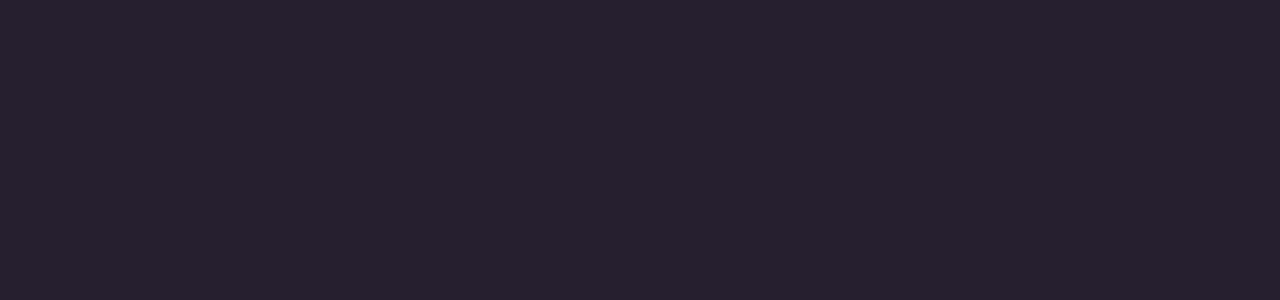
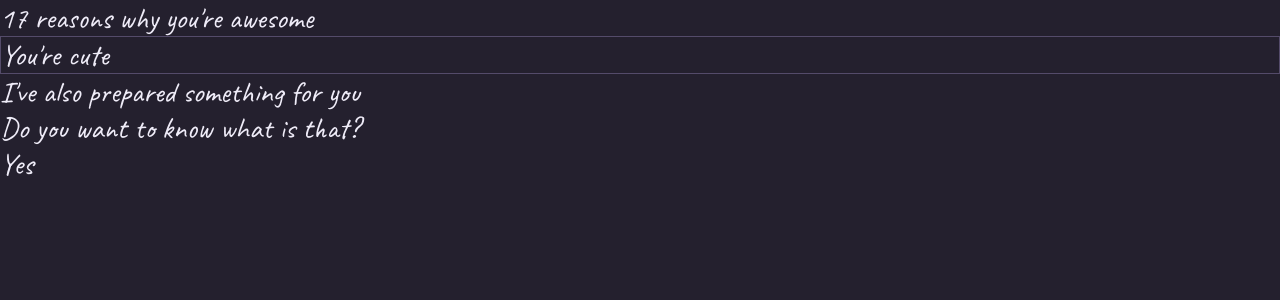
Before and after one commit to aandrku/my-love-of-my-life, a React (Vite) app: page /why in a window 1280 px wide. Before the commit this address had no page. Shown: the top 300 px of the page. Built offline with nearby package versions, Linux system fonts and the light colour scheme.

Commit message:
add carousel for the reasons page, start challenge 1

```diff
--- a/package.json
+++ b/package.json
@@ -11,6 +11,8 @@
   },
   "dependencies": {
     "@tailwindcss/vite": "^4.1.10",
+    "embla-carousel-react": "^8.6.0",
+    "motion": "^12.19.1",
     "react": "^19.1.0",
     "react-dom": "^19.1.0",
     "react-router": "^7.6.2",
--- a/src/components/App/App.tsx
+++ b/src/components/App/App.tsx
@@ -1,11 +1,18 @@
 import { BrowserRouter, Route, Routes } from 'react-router';
 import LandingPage from '../pages/LandingPage';
+import WhyYouReAwesomePage from '../pages/WhyYouReAwesomePage';
+import { GiftInstructionsPage } from '../pages/GiftInstructionsPage';
 
 export function App() {
   return (
     <BrowserRouter>
       <Routes>
         <Route index element={<LandingPage />}></Route>
+        <Route path="/why" element={<WhyYouReAwesomePage />}></Route>
+        <Route
+          path="/gift-instructions"
+          element={<GiftInstructionsPage />}
+        ></Route>
       </Routes>
     </BrowserRouter>
   );
--- /dev/null
+++ b/src/components/carousels/ReasonsCarousel.tsx
@@ -0,0 +1,23 @@
+import useEmblaCarousel from 'embla-carousel-react';
+
+interface Props {
+  reasons: string[];
+}
+
+export function ReasonsCarousel(props: Props) {
+  const [emblaRef] = useEmblaCarousel();
+
+  return (
+    <div className="overflow-hidden" ref={emblaRef}>
+      <div className="flex">
+        {props.reasons.map((reason) => {
+          return (
+            <div className="border-border2 w-full flex-none border">
+              {reason}
+            </div>
+          );
+        })}
+      </div>
+    </div>
+  );
+}
--- /dev/null
+++ b/src/components/pages/Challenge1Page.tsx
@@ -0,0 +1,8 @@
+export function Challenge1Page() {
+  return (
+    <div>
+      <div>Challenge 1</div>
+      <div>Find the first digit among our memories</div>
+    </div>
+  );
+}
--- /dev/null
+++ b/src/components/pages/GiftInstructionsPage.tsx
@@ -0,0 +1,50 @@
+import { useState } from 'react';
+
+const place = "under Misha's bed";
+
+export function GiftInstructionsPage() {
+  const [giftFound, setGiftFound] = useState(false);
+  const [giftUnwrapped, setGiftUnwrapped] = useState(false);
+
+  const giftFoundHandler = () => {
+    setGiftFound(true);
+  };
+
+  const giftUnwrappedHandler = () => {
+    setGiftUnwrapped(true);
+  };
+
+  if (!giftFound) {
+    return (
+      <div>
+        <div>Your gift is {place}</div>
+        <div>Did you find it?</div>
+        <div onClick={giftFoundHandler}>Yes</div>
+      </div>
+    );
+  }
+
+  if (!giftUnwrapped) {
+    return (
+      <div>
+        <div>As you can see, your gift is wrapped.</div>
+        <div>Make sure to unwrap it!</div>
+        <div>Have you unwrapped the gift??</div>
+
+        <div onClick={giftUnwrappedHandler}>Yes</div>
+      </div>
+    );
+  }
+
+  return (
+    <div>
+      <div>As you can see your gift is locked ;)</div>
+      <div>
+        I've prepared a few fun challenges for you, so you can have some fun
+        before you get your gift
+      </div>
+      <div>Are you ready?</div>
+      <div>Yes</div>
+    </div>
+  );
+}
--- /dev/null
+++ b/src/components/pages/WhyYouReAwesomePage.tsx
@@ -0,0 +1,24 @@
+import { motion } from 'motion/react';
+import { ReasonsCarousel } from '../carousels/ReasonsCarousel';
+
+const reasons = ["You're cute", "You're beatiful", "You're kind"];
+
+function WhyYouReAwesomePage() {
+  return (
+    <motion.div
+      initial={{ opacity: 0, x: 500 }}
+      animate={{ opacity: 1, x: 0 }}
+      transition={{ duration: 0.5 }}
+      className="bg-bg2 text-text1 text-3xl"
+    >
+      {' '}
+      17 reasons why you're awesome
+      <ReasonsCarousel reasons={reasons}></ReasonsCarousel>
+      <div>I've also prepared something for you</div>
+      <div>Do you want to know what is that?</div>
+      <div>Yes</div>
+    </motion.div>
+  );
+}
+
+export default WhyYouReAwesomePage;
```
Also changed, not shown: 1 other file (tests, documents, lock files or other folders).
